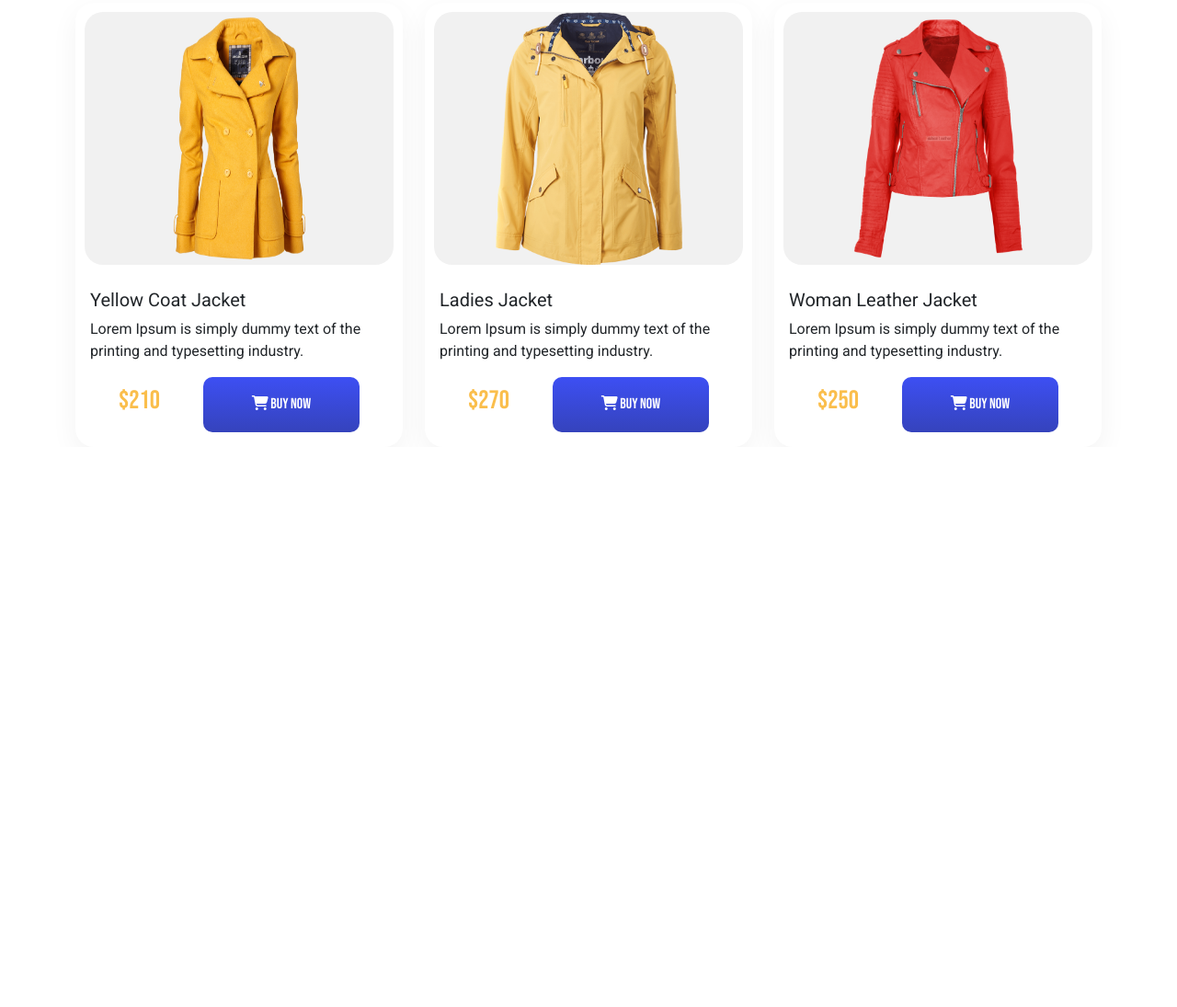
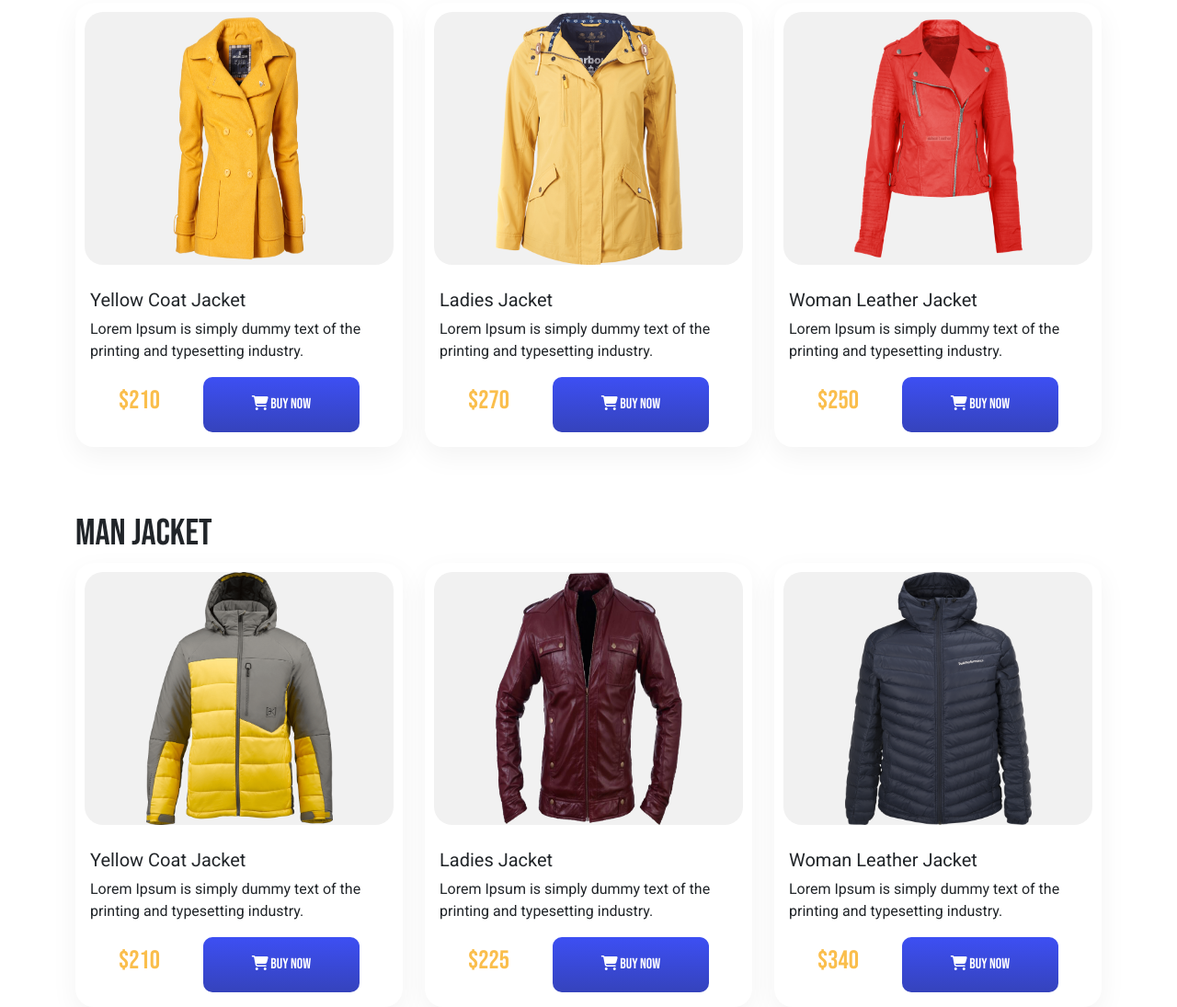
Before and after one commit to Md-Sakibul-Islam/penguin-fashion, a plain HTML site: page index.html in a window 1280 px wide. Shown: the part 1260-2355 px from the top of the page at 92% size. Before the commit the page ends 1746 px from the top, so only its background shows below. Drawn offline with nearby package versions, Linux system fonts and the light colour scheme.

Commit message:
man jacket added

```diff
--- a/index.html
+++ b/index.html
@@ -214,7 +214,69 @@
     wommans jacket portion end
     -----------------------------
    -->
+  <!--
+      --------------------------------
+      man jacket portion start
+      -----------------------------
+     -->
+     <section class="container man-jacket-portion">
+      <h1>MAN JACKET</h1>
+      <div class="row row-cols-1 row-cols-lg-3 row-cols-md-3 g-4">
 
+          <div class="col">
+            <div class="card h-100">
+              <div class="card-img-bg d-flex justify-content-center align-items-center">
+                  <img src="./images/jacket-4.png" class="card-img-top" alt="...">
+              </div>
+              <div class="card-body">
+                <h5 class="card-title">Yellow Coat Jacket </h5>
+                <p class="card-text"> Lorem Ipsum is simply dummy text of the printing and typesetting industry.</p>
+              </div>
+              <div class="d-flex justify-content-evenly align-items-center mb-3 ">
+              <span>  <h3 class="word-color">$210</h3></span>
+                <span><button class="buy-now btn "><i class="fas fa-shopping-cart"></i> Buy Now</button></span>
+              </div>
+            </div>
+          </div>
+          <div class="col">
+              <div class="card h-100">
+                <div class="card-img-bg d-flex justify-content-center align-items-center">
+                    <img src="./images/jacket-5.png" class="card-img-top" alt="...">
+                </div>
+                <div class="card-body">
+                  <h5 class="card-title">Ladies Jacket  </h5>
+                  <p class="card-text"> Lorem Ipsum is simply dummy text of the
+                      printing and typesetting industry.</p>
+                </div>
+                <div class="d-flex justify-content-evenly align-items-center mb-3 ">
+                <span>  <h3 class="word-color">$225</h3></span>
+                  <span><button class="buy-now btn "><i class="fas fa-shopping-cart"></i> Buy Now</button></span>
+                </div>
+              </div>
+            </div>
+            <div class="col">
+              <div class="card h-100">
+                <div class="card-img-bg d-flex justify-content-center align-items-center">
+                    <img src="./images/jacket-6.png" class="card-img-top" alt="...">
+                </div>
+                <div class="card-body">
+                  <h5 class="card-title">Woman Leather Jacket  </h5>
+                  <p class="card-text">Lorem Ipsum is simply dummy text of the
+                      printing and typesetting industry.</p>
+                </div>
+                <div class="d-flex justify-content-evenly align-items-center mb-3 ">
+                <span>  <h3 class="word-color">$340</h3></span>
+                  <span><button class="buy-now btn "><i class="fas fa-shopping-cart"></i> Buy Now</button></span>
+                </div>
+              </div>
+            </div>
+        </div>
+  </section>
+   <!--
+    --------------------------------
+    man jacket portion end
+    -----------------------------
+   -->
 
 
     <!-- Bootstrap Js  -->
```
